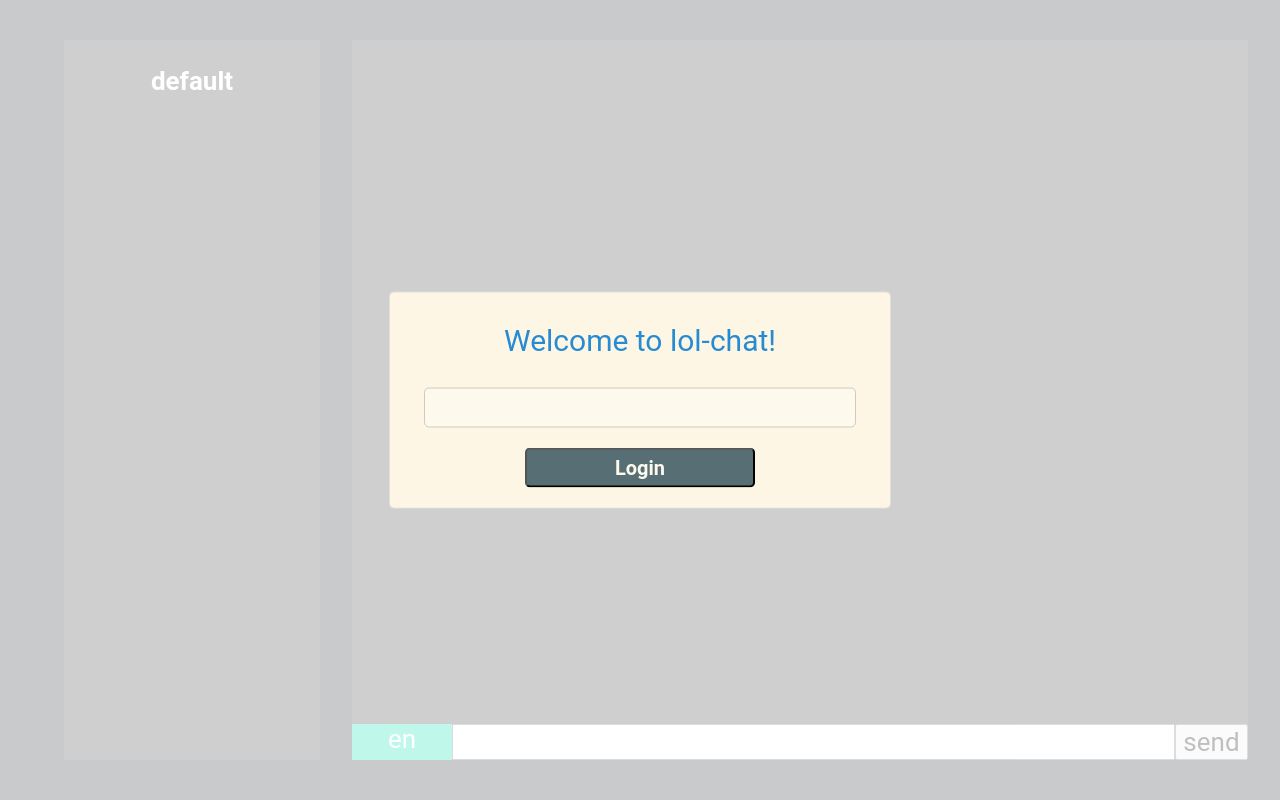
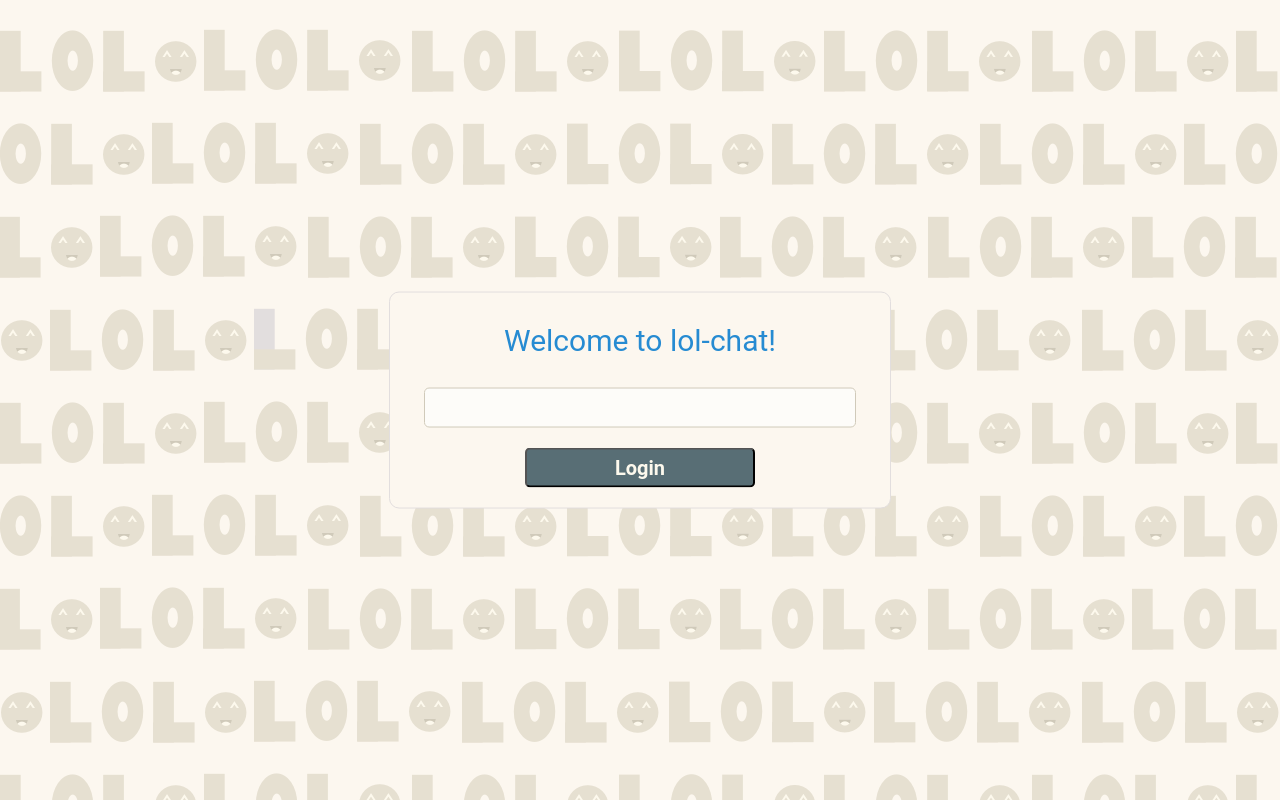
Before and after one commit to bernardjkim/lol-chat, a React app: page / in a window 1280 px wide. Built offline with nearby package versions, Linux system fonts and the light colour scheme.

Commit message:
ui-changes

```diff
--- a/src/Component/Chatroom.js
+++ b/src/Component/Chatroom.js
@@ -6,7 +6,6 @@ import UsernameForm from "./UsernameForm";
 import Dropdown from "./Dropdown";
 import AudioStream from "./AudioStream";
 import getMedia from "./media";
-import Variables from "./variable_utils";
 
 class Chatroom extends React.Component {
   constructor(props) {
@@ -106,8 +105,11 @@ class Chatroom extends React.Component {
           localStream={this.state.localStream}
         />
         <div id="container-left">
-          <h3 id="room-name">{this.state.chatroom}</h3>
-          <ul id="members-list">
+          <div id="room-name">
+            <p>{this.state.chatroom}</p>
+          </div>
+          <div id="members-list">
+            <ul>
               {this.state.members.map((member, key) => (
                 <li key={key} className="member">
                   {member}
@@ -115,8 +117,15 @@ class Chatroom extends React.Component {
               ))}
             </ul>
           </div>
+          <div id="container-settings">
+            <p>Settings</p>
+          </div>
+        </div>
 
         <div id="container-right">
+          <div id="title">
+            <p>LOL</p>
+          </div>
           <div id="container-messages">
             <ul id="message-list">
               {this.state.messages.map((msg, key) => (
@@ -132,7 +141,7 @@ class Chatroom extends React.Component {
             />
           </div>
           <div id="container-input">
-            <div id="language-selector">
+            <div id="container-inner">
               <Dropdown
                 id="language-selector"
                 title={this.state.language}
@@ -140,7 +149,6 @@ class Chatroom extends React.Component {
                   this.setState({ language: id });
                 }}
               />
-            </div>
               <form id="form-message" onSubmit={this.handleSubmit}>
                 <input
                   id="input-message"
@@ -148,13 +156,16 @@ class Chatroom extends React.Component {
                     this.setState({ msg: evt.target.value });
                   }}
                   value={this.state.msg}
+                  autoComplete="off"
+                  autoFocus
                 />
-              <button id="submit-message">send</button>
               </form>
+            </div>
           </div>
         </div>
         {!this.state.username && (
           <Modal
+            overlayClassName="modal-overlay"
             className="modal-username"
             isOpen={this.state.modalOpen}
             // style={Variables.modalStyle}
--- a/src/Component/variable_utils.js
+++ b/src/Component/variable_utils.js
@@ -1,18 +1,4 @@
 module.exports = {
-  modalStyle: {
-    content: {
-      top: "50%",
-      left: "50%",
-      right: "auto",
-      bottom: "auto",
-      marginRight: "-50%",
-      transform: "translate(-50%, -50%)",
-      width: "500px",
-      height: "400px",
-      overflow: "visible",
-      border: "1px solid #e2dede"
-    }
-  },
 
   pcConfig: {
     iceServers: [
--- a/src/stylesheet/Chatroom.scss
+++ b/src/stylesheet/Chatroom.scss
@@ -12,67 +12,135 @@ video {
   align-items: center;
   height: 100vh;
   width: 100vw;
+  // background-color: #fdf6e5;
 }
 #container-left {
   display: flex;
   flex-direction: column;
-  justify-content: flex-start;
-  height: 90%;
+  justify-content: space-evenly;
+  height: 100%;
   width: 20%;
-  background-color: #404040;
+  background-color: #f9f3e3;
+
+  #room-name {
+    height: 5%;
+    display: flex;
+    justify-content: center;
+    align-items: center;
+    border-bottom: solid 1px;
+    border-color: #d0caba;
+
+    p {
+      width: 80%;
+      color: #868277;
+      font-size: 26px;
+      overflow: hidden;
+      text-overflow: ellipsis;
+    }
   }
 
+  #members-list {
+    height: 90%;
+    ul {
+      display: flex;
+      flex-direction: column;
+      align-items: center;
+      margin-left: 0;
+      padding-left: 0;
+      color: #b3ad9e;
+
       .member {
+        width: 80%;
         list-style: none;
         text-align: left;
+        overflow: hidden;
+        text-overflow: ellipsis;
+      }
+    }
+  }
+
+  #container-settings {
+    height: 5%;
+    display: flex;
+    align-items: center;
+    background-color: #f2e7cb;
+    p {
+      width: 100%;
+      color: #524f48;
+      font-size: 26px;
+    }
+  }
 }
 
 #container-right {
   display: flex;
   flex-direction: column;
-  justify-content: space-between;
-  height: 90%;
-  width: 70%;
-  background-color: #404040;
+  justify-content: space-evenly;
+  height: 100%;
+  width: 80%;
+  background-color: #fcf7ef;
+
+  #title {
+    height: 5%;
+    display: flex;
+    align-items: center;
+    border-bottom: solid 1px;
+    border-color: #d0caba;
+
+    p {
+      width: 100%;
+      color: #716f69;
+      font-size: 26px;
+    }
   }
 
   #container-messages {
-  height: 95%;
+    height: 85%;
     width: 100%;
     overflow: auto;
-}
-
-// #members-list {
-// }
+    color: #268bd2;
 
     .message {
+      word-wrap: break-word;
       list-style: none;
       text-align: left;
     }
-
+  }
   #container-input {
     display: flex;
     flex-direction: row;
-  justify-content: space-between;
-  height: 5%;
+    justify-content: center;
+    align-items: center;
+    height: 10%;
     width: 100%;
-}
 
-#language-selector {
-  width: 100px;
-}
+    #container-inner {
+      display: flex;
+      width: 90%;
+      height: 50%;
+      overflow: hidden;
+      border: solid 1px;
+      border-radius: 10px;
+      border-color: #d0caba;
+      background-color: #fdfcf9;
 
       #form-message {
         display: flex;
-  width: 100%;
-}
+        width: 90%;
+        height: 100%;
 
         #input-message {
           width: 100%;
+          border: none;
+          outline: none;
+          padding-left: 15px;
+          padding-right: 15px;
+          color: #268bd2;
+          background-color: #fdfcf9;
         }
-
-#submit-message {
-  width: 10%;
+      }
+    }
+  }
 }
 
 .modal-username {
@@ -85,9 +153,18 @@ video {
   transform: translate(-50%, -50%);
   width: 500px;
   // height: 400px;
-  overflow: visible;
+  overflow: hidden;
   border: 1px solid #e2dede;
-  border-radius: 5px;
-  background-color: #fdf6e5;
+  border-radius: 10px;
+  background-color: #fcf7ef;
   outline: none;
 }
+
+.modal-overlay {
+  position: fixed;
+  top: 0px;
+  left: 0px;
+  right: 0px;
+  bottom: 0px;
+  background-image: url("../overlay.png");
+}
--- a/src/stylesheet/Dropdown.scss
+++ b/src/stylesheet/Dropdown.scss
@@ -1,15 +1,25 @@
 .dd-wrapper {
+  display: flex;
+  align-items: center;
   height: 100%;
-  width: 100px;
-  background-color: #01e2ad;
+  width: 10%;
+  color: #ff77cb;
+}
+
+.dd-header {
+  width: 100%;
+}
+
+.dd-header-title {
+  border-right: solid 1px;
+  border-color: #d0caba;
 }
 
 .dd-wrapper ul {
-  background-color: #01e2ad;
   position: absolute;
   bottom: 45px;
   padding: 0;
-  width: 100px;
+  width: 100%;
 }
 .dd-wrapper ul li {
   position: relative;
--- a/src/stylesheet/Username_form.scss
+++ b/src/stylesheet/Username_form.scss
@@ -1,8 +1,6 @@
 #container-modal {
   width: 100%;
   height: 100%;
-  border-radius: 5px;
-  background-color: #fdf6e5;
 }
 
 #container-modal p {
@@ -28,7 +26,7 @@
     border-radius: 5px;
     border-width: 1px;
     border-color: #d0caba;
-    background-color: #fdf9ed;
+    background-color: #fdfcf9;
     &:focus {
       outline: none;
     }
```
Also changed, not shown: src/overlay.png (added). Lines whose indentation alone changed are shown as unchanged.
